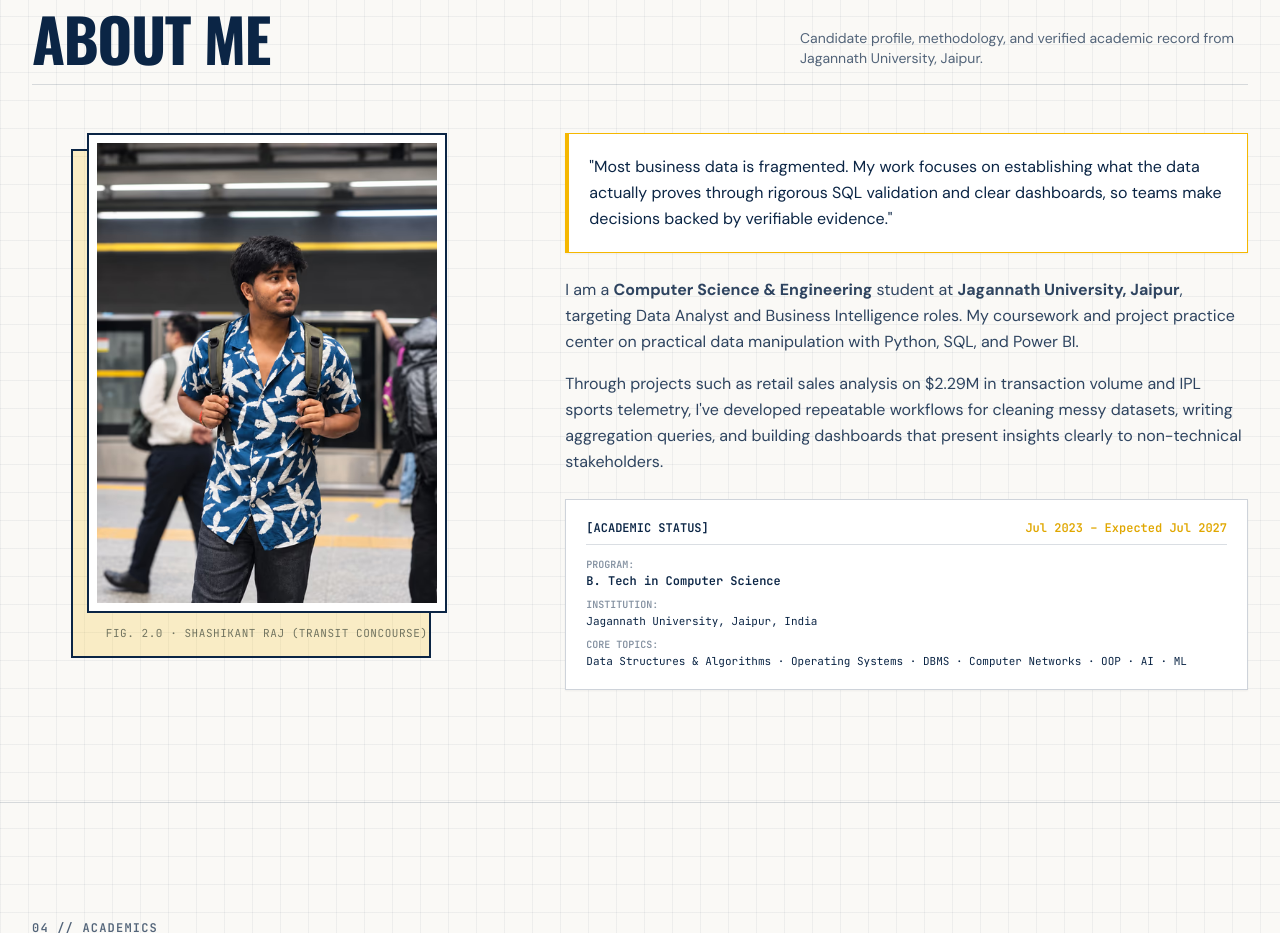
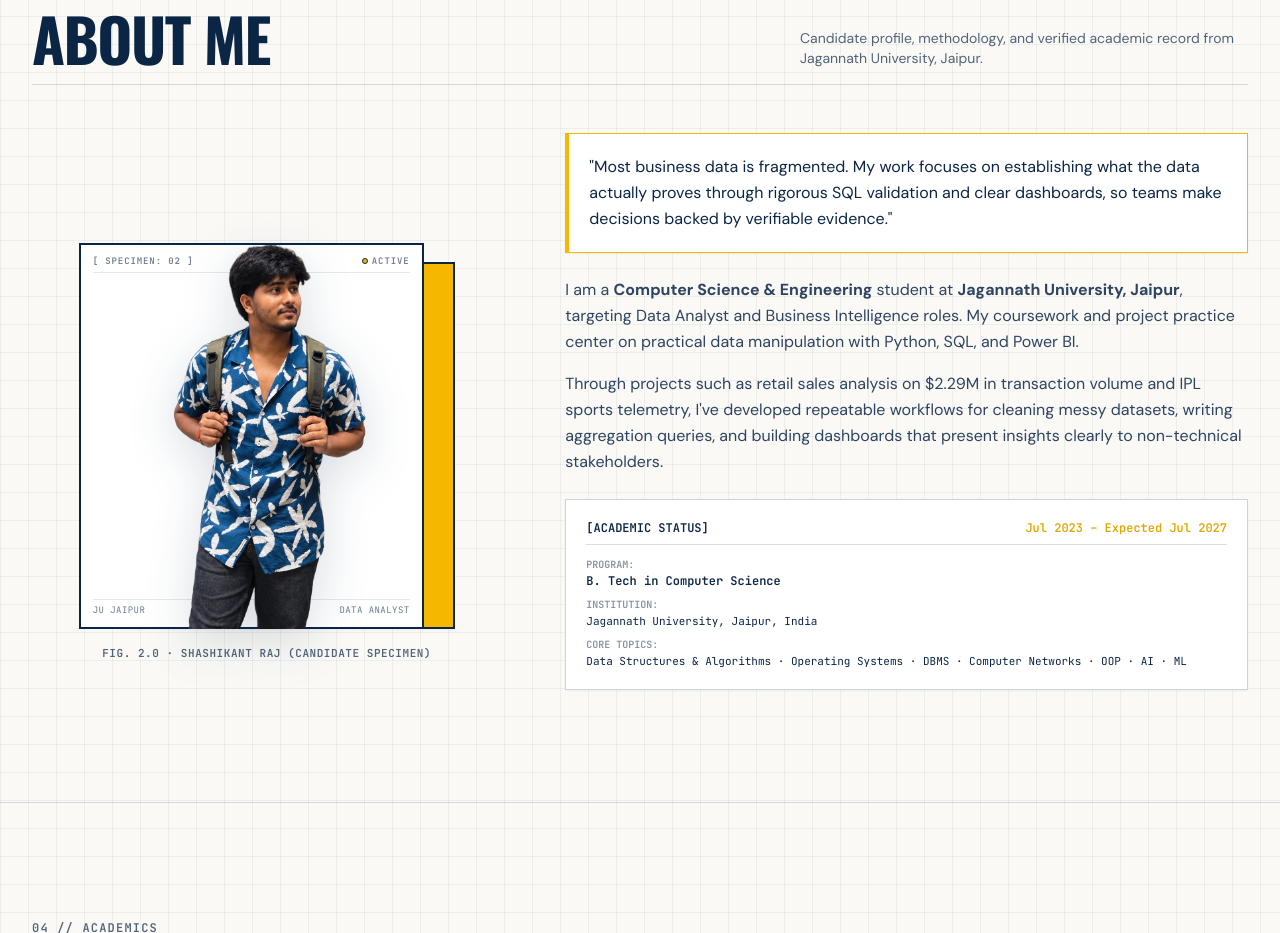
Before and after one commit to sashibitcode/My-Portfolio, a React (Vite) app: page / in a window 1280 px wide. Shown: the part 3260-4193 px from the top of the page. Built offline with nearby package versions, Linux system fonts and the light colour scheme.

Commit message:
feat: upgrade About section photo with transparent cutout and editorial specimen card

```diff
--- /dev/null
+++ b/src/components/photos/AboutCutoutPortrait.tsx
@@ -0,0 +1,66 @@
+import React from 'react';
+
+const baseUrl = (import.meta.env.BASE_URL || '/').endsWith('/')
+  ? (import.meta.env.BASE_URL || '/')
+  : `${import.meta.env.BASE_URL}/`;
+
+export const AboutCutoutPortrait: React.FC = () => {
+  return (
+    <div className="relative inline-flex flex-col items-center select-none group">
+
+      {/* Wrapper holding the layered geometric blocks and the cutout silhouette */}
+      <div className="relative flex items-end justify-center px-4 pt-4">
+
+        {/* Layer 1: Solid Yellow Accent Block offset behind to the right */}
+        <div
+          className="absolute bottom-0 right-1 sm:right-2 w-[85%] h-[74%] bg-yellow border-2 border-navy z-0 transition-transform duration-300 group-hover:translate-x-1.5 group-hover:-translate-y-1.5 shadow-sm"
+          aria-hidden="true"
+        />
+
+        {/* Layer 2: Tactile notebook canvas block with technical specimen markers */}
+        <div
+          className="absolute bottom-0 left-1 sm:left-2 w-[88%] h-[78%] bg-white border-2 border-navy z-[1] transition-transform duration-300"
+          aria-hidden="true"
+        >
+          {/* Top metadata stamp */}
+          <div className="absolute top-2.5 left-3 right-3 flex items-center justify-between font-mono text-[9px] font-bold text-navy/60 uppercase tracking-widest border-b border-navy/10 pb-1">
+            <span>[ SPECIMEN: 02 ]</span>
+            <span className="flex items-center gap-1">
+              <span className="w-1.5 h-1.5 rounded-full bg-yellow border border-navy" />
+              <span>ACTIVE</span>
+            </span>
+          </div>
+
+          {/* Bottom ledger stamp */}
+          <div className="absolute bottom-2.5 left-3 right-3 flex items-center justify-between font-mono text-[9px] text-navy/60 uppercase tracking-wider border-t border-navy/10 pt-1">
+            <span>JU JAIPUR</span>
+            <span>DATA ANALYST</span>
+          </div>
+        </div>
+
+        {/* Layer 3: High-Resolution Transparent Cutout Silhouette */}
+        <picture className="relative z-10 flex items-end justify-center">
+          <source type="image/webp" srcSet={`${baseUrl}shashikant-about-cutout.webp`} />
+          <img
+            src={`${baseUrl}shashikant-about-cutout.png`}
+            alt="Shashikant Raj - Candidate Profile"
+            width={1086}
+            height={1448}
+            loading="lazy"
+            decoding="async"
+            className="w-auto h-auto max-w-[75vw] sm:max-w-[300px] md:max-w-[340px] lg:max-w-[360px] max-h-[440px] sm:max-h-[480px] lg:max-h-[520px] object-contain drop-shadow-[0_12px_24px_rgba(11,37,69,0.16)] select-none transition-transform duration-300 group-hover:scale-[1.01]"
+          />
+        </picture>
+
+      </div>
+
+      {/* Specimen Caption directly below with 16px margin */}
+      <div className="mt-4 text-center font-mono text-[11px] text-navy/70 uppercase tracking-wider font-semibold">
+        FIG. 2.0 · SHASHIKANT RAJ (CANDIDATE SPECIMEN)
+      </div>
+
+    </div>
+  );
+};
+
+export default AboutCutoutPortrait;
--- a/src/sections/AboutSection.tsx
+++ b/src/sections/AboutSection.tsx
@@ -1,9 +1,9 @@
 import React from 'react';
 import { portfolioData } from '@/data/portfolioData';
+import { AboutCutoutPortrait } from '@/components/photos/AboutCutoutPortrait';
 
 export const AboutSection: React.FC = () => {
   const { education } = portfolioData;
-  const photo = portfolioData.photos.secondary;
   const edu = education[0];
 
   return (
@@ -27,57 +27,9 @@ export const AboutSection: React.FC = () => {
 
         <div className="grid grid-cols-1 lg:grid-cols-12 gap-12 lg:gap-16 items-start">
 
-          {/* Left Column: Photo 2 framed in a rectangle with a thin navy offset border */}
+          {/* Left Column: Transparent Cutout with Layered Architectural Specimen Backdrop */}
           <div className="lg:col-span-5 flex justify-center">
-            <div className="relative inline-block select-none">
-
-              {/* Thin Navy Offset Border (with light yellow fill) behind the rectangle */}
-              <div
-                className="absolute top-3.5 right-3.5 sm:top-4 sm:right-4 w-full h-full bg-yellow/20 border-2 border-navy z-0"
-                aria-hidden="true"
-              />
-
-              {/* Main Photo 2 Rectangular Frame with Thin Navy Border */}
-              <div className="relative z-10 w-[260px] sm:w-[300px] md:w-[330px] lg:w-[360px] aspect-[3/4] overflow-hidden border-2 border-navy bg-white p-2">
-                <picture>
-                  <source
-                    type="image/avif"
-                    srcSet={`
-                      ${photo.variants.avif480} 480w,
-                      ${photo.variants.avif768} 768w,
-                      ${photo.variants.avifFull} 1086w
-                    `}
-                    sizes="(max-width: 640px) 260px, (max-width: 1024px) 330px, 360px"
-                  />
-                  <source
-                    type="image/webp"
-                    srcSet={`
-                      ${photo.variants.webp480} 480w,
-                      ${photo.variants.webp768} 768w,
-                      ${photo.variants.webpFull} 1086w
-                    `}
-                    sizes="(max-width: 640px) 260px, (max-width: 1024px) 330px, 360px"
-                  />
-                  <img
-                    src={photo.src}
-                    alt={photo.alt}
-                    width={photo.width}
-                    height={photo.height}
-                    loading="eager"
-                    decoding="sync"
-                    className="w-full h-full object-cover"
-                    style={{
-                      objectPosition: '50% 25%',
-                    }}
-                  />
-                </picture>
-              </div>
-
-              {/* Specimen Caption */}
-              <div className="mt-3 text-center font-mono text-[11px] text-navy/70 uppercase tracking-wider">
-                Fig. 2.0 · Shashikant Raj (Transit Concourse)
-              </div>
-            </div>
+            <AboutCutoutPortrait />
           </div>
 
           {/* Right Column: Short First-Person Text from Resume */}
```
Also changed, not shown: public/shashikant-about-cutout.png (added), public/shashikant-about-cutout.webp (added).
